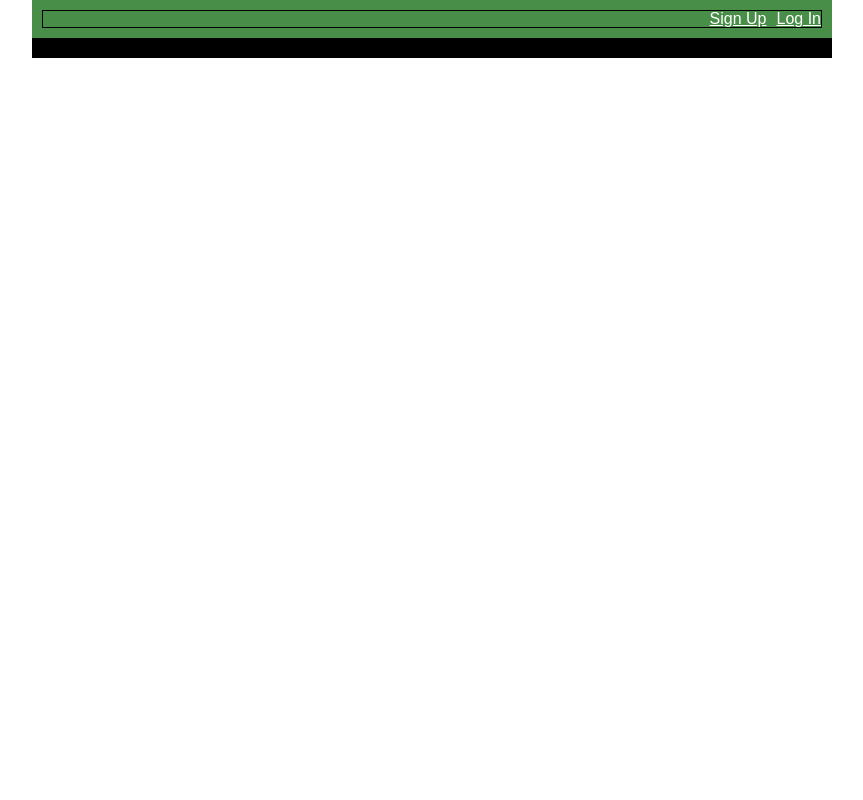
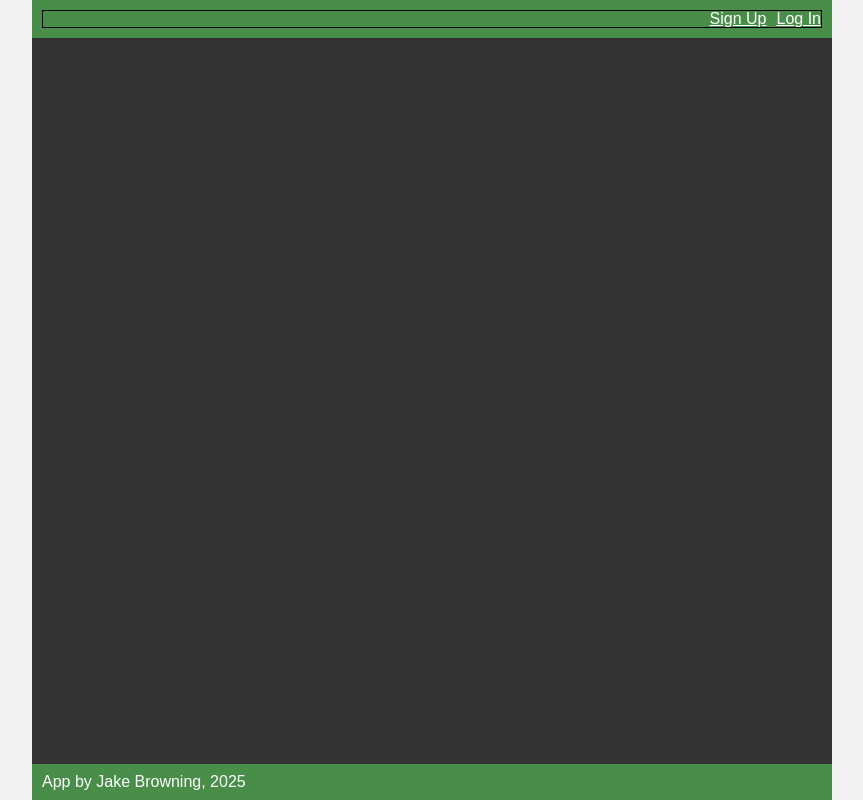
Before and after one commit to JakeBrowning90/volunteer-project-fe-1, a React (Vite) app: page / in a window 1280 px wide. Shown: the whole page, without its empty margins (208-1071 px from the left). Built offline with nearby package versions, Linux system fonts and the light colour scheme; no server answers.

Commit message:
Add footer and full screen height

```diff
--- a/src/App.jsx
+++ b/src/App.jsx
@@ -35,9 +35,7 @@ function App() {
         <nav>
           {localStorage.username ? (
             <>
-              <Link to={`/profile`}>
-                {localStorage.username}
-              </Link>
+              <Link to={`/profile`}>{localStorage.username}</Link>
               <a onClick={logout}>Log Out</a>
             </>
           ) : (
@@ -76,6 +74,7 @@ function App() {
           <Route path="/opp/:oppId" element={<OpportunityDetail />} />
         </Routes>
       </main>
+      <footer>App by Jake Browning, 2025</footer>
     </>
   );
 }
--- a/src/style.css
+++ b/src/style.css
@@ -1,10 +1,11 @@
 :root {
   font-family: Arial, Helvetica, sans-serif;
-  --color-body-dark: black;
+  --color-body-dark: #333;
   --color-text-white: #ffffff;
   --color-text-grey: rgb(219, 219, 219);
   --color-header-green: rgb(72, 141, 72);
   --color-header-lightgreen: rgb(70, 165, 70);
+  --color-bg-softwhite: #f2f2f2;
 }
 
 * {
@@ -27,26 +28,36 @@ option {
 }
 
 html,
-body {
+body,
+#root {
+  background-color: var(--color-bg-softwhite);
+  height: 100%;
 }
 
 body {
-  /* background-color: rgb(234, 234, 234); */
   margin: 0 auto;
   max-width: 800px;
 }
 
+#root {
+  display: flex;
+  flex-direction: column;
+}
+
 header,
-main {
+main,
+footer {
   padding: 10px;
 }
 
-header {
+header,
+footer {
   background-color: var(--color-header-green);
 }
 
 main {
   background-color: var(--color-body-dark);
+  flex-grow: 1;
 }
 
 h1 {
```
